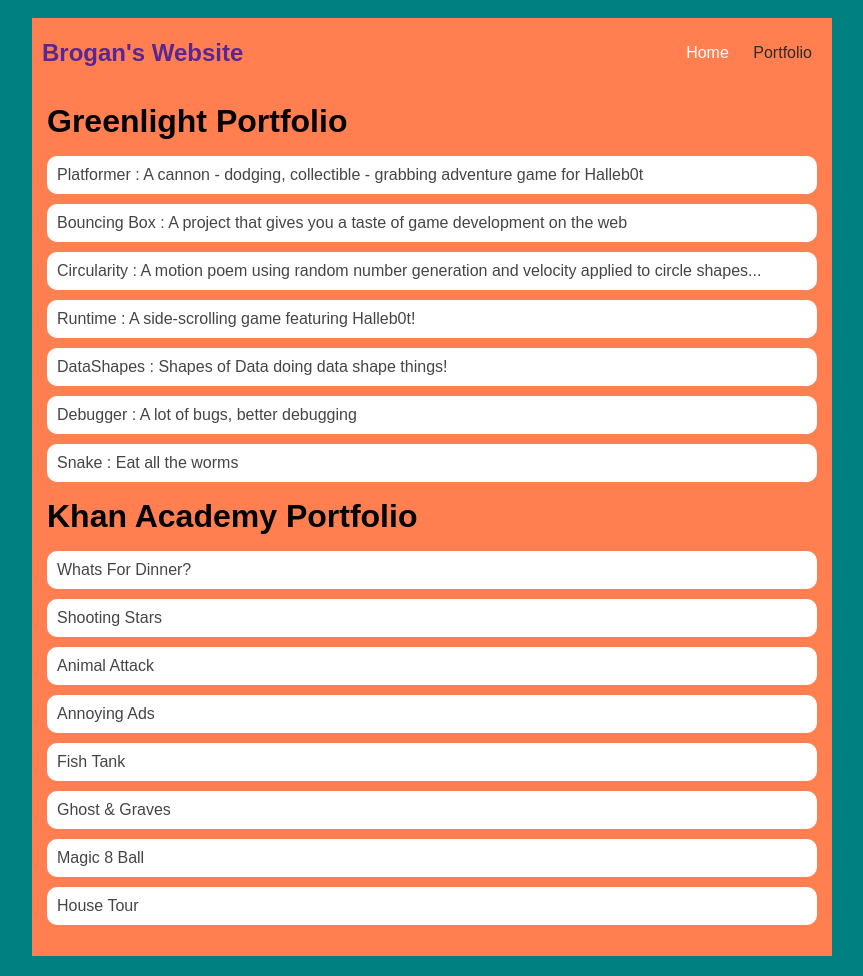
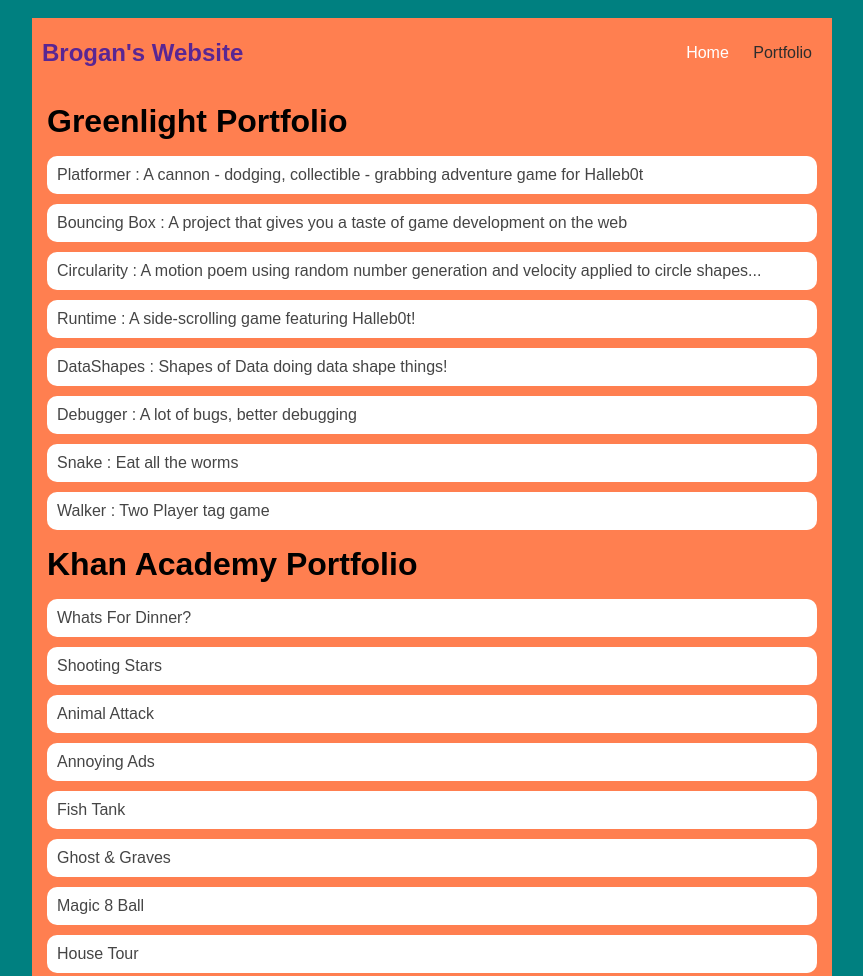
Before and after one commit to broganmulkey/broganmulkey.github.io, a plain HTML site: page portfolio.html in a window 1280 px wide. Shown: the top 976 px of the page, without its empty margins (208-1071 px from the left). Drawn offline with Linux system fonts and the light colour scheme.

Commit message:
added walker

```diff
--- a/portfolio.html
+++ b/portfolio.html
@@ -117,6 +117,7 @@
                         <li><a href="https://broganmulkey.github.io/broganmulkeyASD.github.io/asd-projects/data-shapes/">DataShapes : Shapes of Data doing data shape things!</a></li>
                         <li><a href="https://broganmulkey.github.io/broganmulkeyASD.github.io/asd-projects/debugging-exercise/">Debugger : A lot of bugs, better debugging</a></li>
                         <li><a href="https://broganmulkey.github.io/broganmulkeyASD.github.io/asd-projects/snake/">Snake : Eat all the worms </a></li>
+                        <li><a href="https://broganmulkey.github.io/broganmulkeyASD.github.io/asd-projects/walker/">Walker : Two Player tag game </a></li>
 
 
                     </ul>
```
